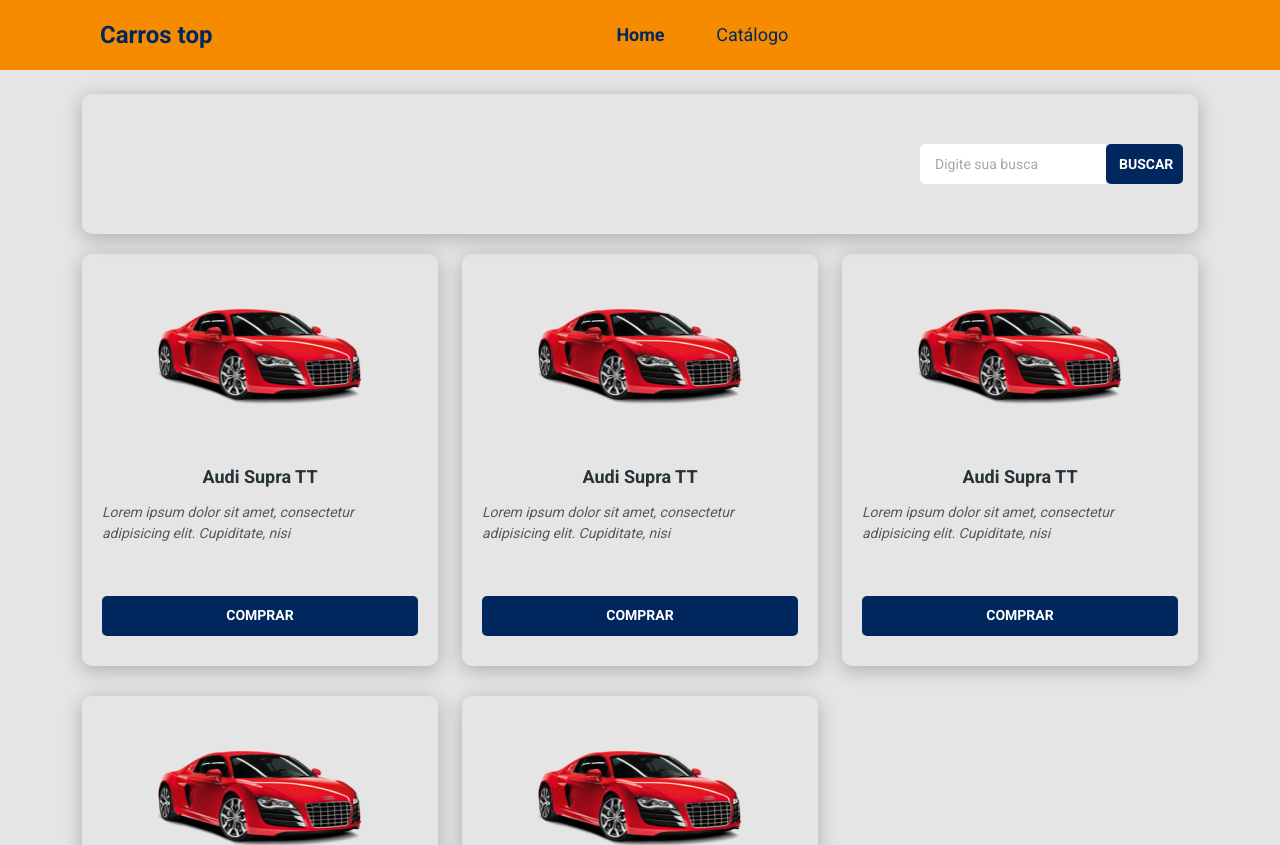
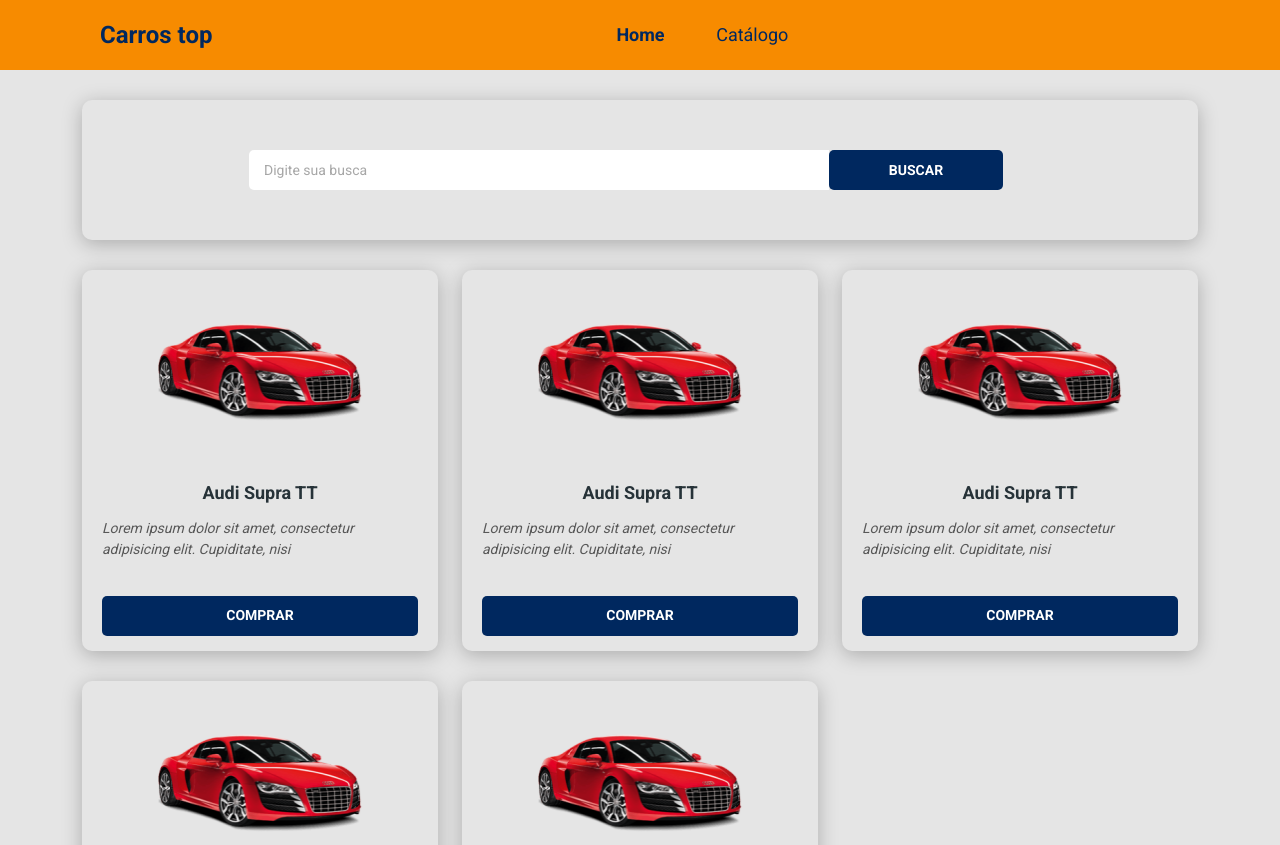
Before and after one commit to grubio1995/Carros-Top, a React (Create React App) app in the folder frontend/: page / in a window 1280 px wide. Shown: the top 845 px of the page. Built offline with nearby package versions, Linux system fonts and the light colour scheme.

Commit message:
CarCard,CarSearch: Adjusting layouts

```diff
--- a/frontend/src/components/CarCard/styles.css
+++ b/frontend/src/components/CarCard/styles.css
@@ -13,7 +13,7 @@
 }
 
 .card-bottom-container {
-  padding: 15px 20px 30px 20px;
+  padding: 15px 20px 15px 20px;
 }
 
 .card-bottom-container h6 {
@@ -23,7 +23,7 @@
 }
 
 .card-bottom-container p {
-  padding: 0 0 36px 0;
+  padding: 0 0 20px 0;
   font-size: 14px;
   color: rgba(88, 88, 88, 1);
   font-style: italic;
--- a/frontend/src/components/CarSearch/styles.css
+++ b/frontend/src/components/CarSearch/styles.css
@@ -3,6 +3,32 @@
   flex-direction: row-reverse;
   flex-wrap: row;
   width: 100%;
-  padding: 50px 15px 50px 15px;
+  padding: 30px 15px;
+  margin-top: 30px;
   margin-bottom: 20px;
 }
+
+@media (min-width: 576px) {
+  .search-card {
+    padding: 50px 15px;
+    margin-bottom: 30px;
+  }
+}
+
+@media (min-width: 768px) {
+  .search-card {
+    padding: 50px 11px;
+  }
+}
+
+@media (min-width: 992px) {
+  .search-card {
+    padding: 50px 95px;
+  }
+}
+
+@media (min-width: 1280px) {
+  .search-card {
+    padding: 50px 195px;
+  }
+}
--- a/frontend/src/components/Input/styles.css
+++ b/frontend/src/components/Input/styles.css
@@ -11,3 +11,24 @@
 .button-container button {
   width: 77px;
 }
+
+@media (min-width: 576px) {
+  .input-container input {
+    width: 310px;
+  }
+  .button-container button {
+    width: 174px;
+  }
+}
+
+@media (min-width: 768px) {
+  .input-container input {
+    width: 500px;
+  }
+}
+
+@media (min-width: 992px) {
+  .input-container input {
+    width: 580px;
+  }
+}
```
